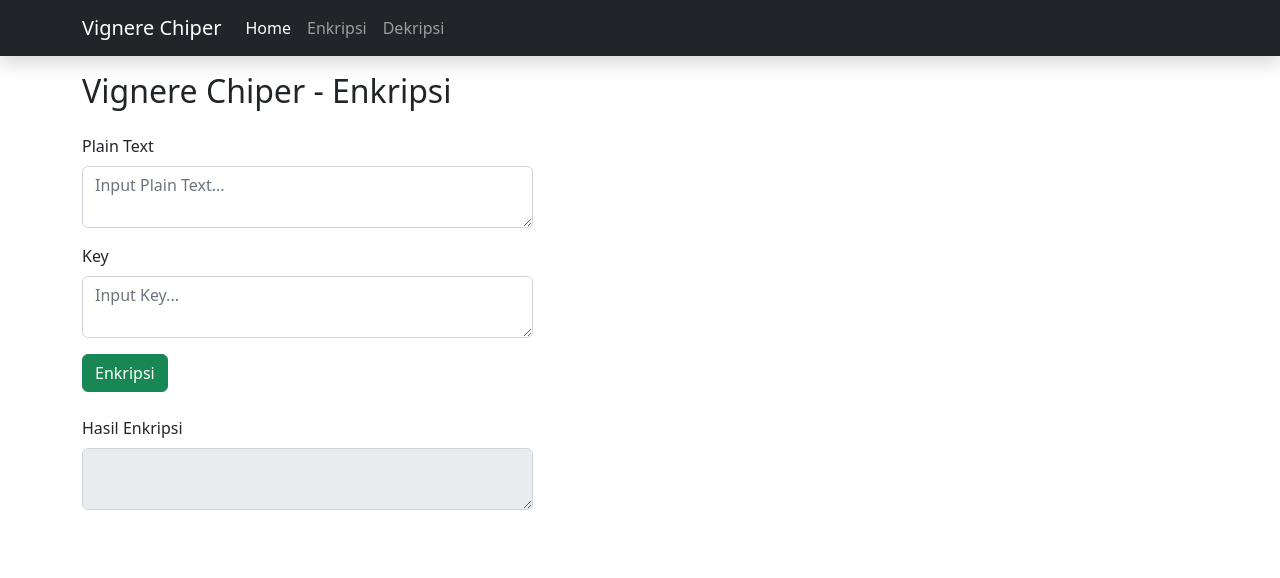
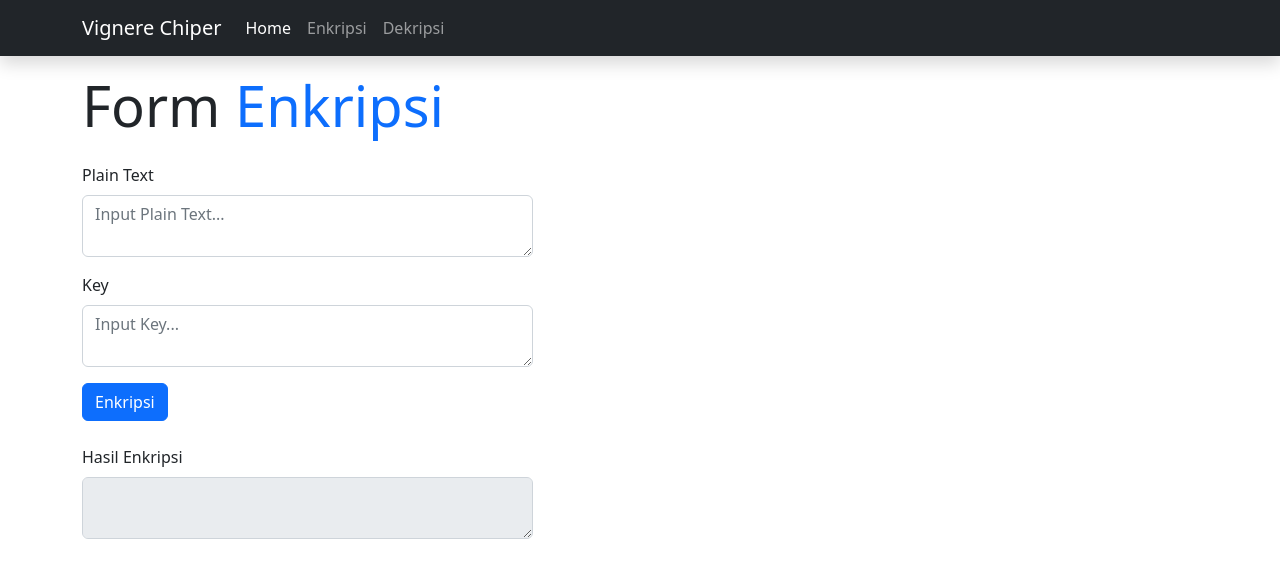
Before and after one commit to rony100801/vigenere-chiper, a plain HTML site: page enkripsi.html in a window 1280 px wide. Drawn offline with nearby package versions, Linux system fonts and the light colour scheme.

Commit message:
Mengubah judul enkripsi dan dekripsi

```diff
--- a/enkripsi.html
+++ b/enkripsi.html
@@ -34,7 +34,7 @@
   <div class="container mt-3">
     <div class="row">
       <div class="col">
-        <h2>Vignere Chiper - Enkripsi</h2>
+        <h2 class="display-4">Form <span class="text-primary">Enkripsi</span></h2>
       </div>
     </div>
     <form action="">
@@ -59,7 +59,7 @@
       <!-- TOMBOL ENKRIPSI -->
       <div class="row">
         <div class="col-md-5">
-          <button type="submit" id="btnEnkripsi" class="btn btn-success">Enkripsi</button>
+          <button type="submit" id="btnEnkripsi" class="btn btn-primary">Enkripsi</button>
         </div>
       </div>
       <!-- HASIL ENKRIPSI -->
```
Also changed, not shown: dekripsi.html (+2 -2 lines).
